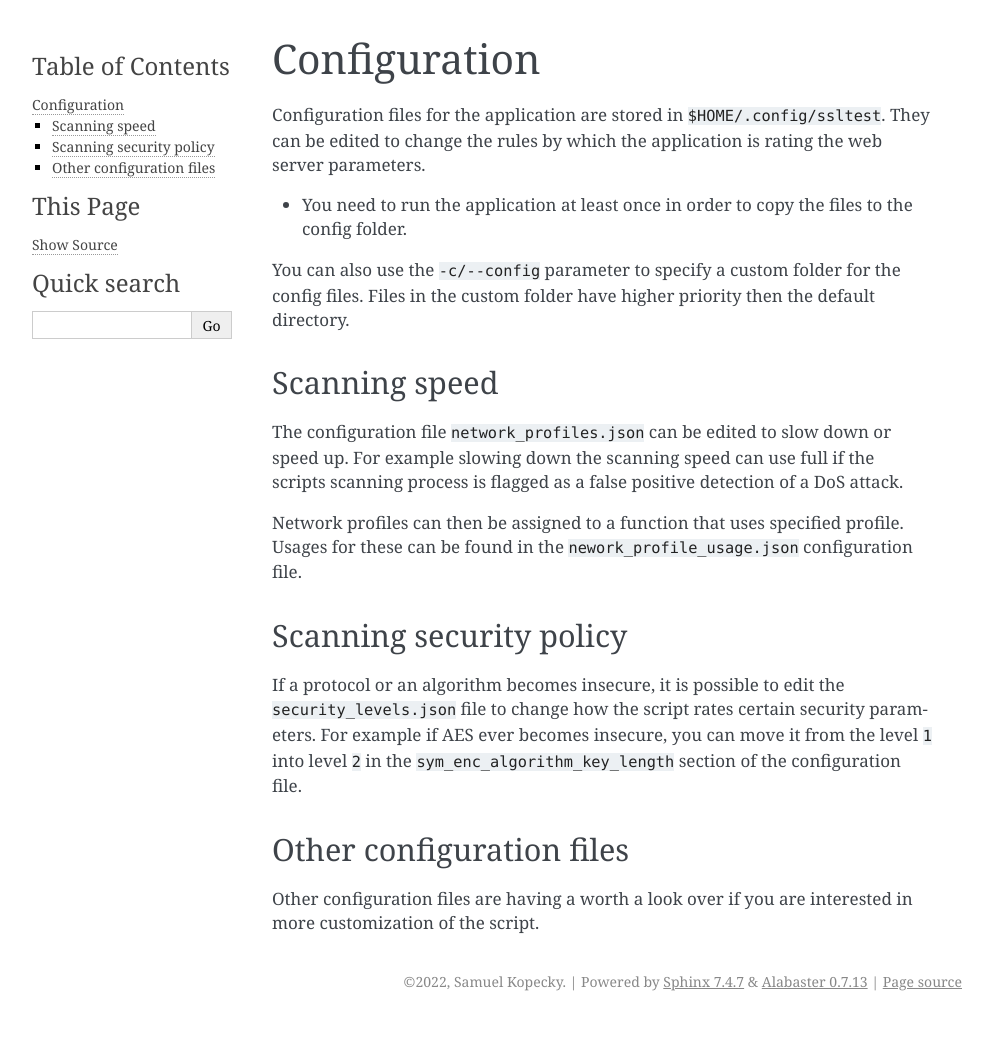
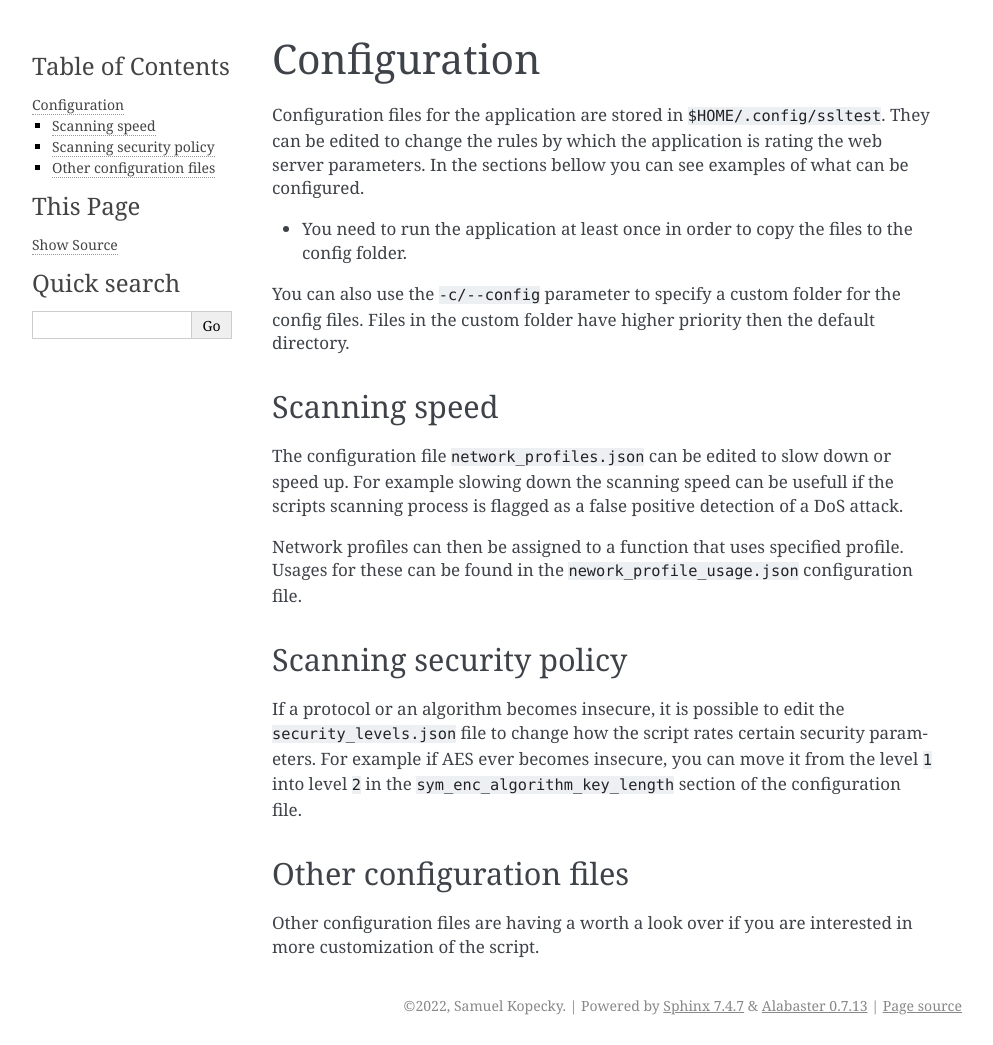
Before and after one commit to SamoKopecky/ssltest, a Sphinx documentation site: the page built from docs/configuration.md, in a window 1280 px wide. Shown: the whole page, without its empty margins (148-1141 px from the left). Built offline with Sphinx 7.4.7, drawn with Linux system fonts in a browser that asks for light colours; before the commit the page ends 1021 px from its top, so only the background shows below that.

```diff
--- a/docs/configuration.md
+++ b/docs/configuration.md
@@ -1,13 +1,14 @@
 # Configuration
 
-Configuration files for the application are stored in `$HOME/.config/ssltest`. They can be edited to change the rules by which the application is rating the web server parameters.
+Configuration files for the application are stored in `$HOME/.config/ssltest`. They can be edited to change the rules by which the application is rating the web server parameters. In the sections bellow you can see examples of what can be configured.
+
 - You need to run the application at least once in order to copy the files to the config folder.
 
 You can also use the `-c/--config` parameter to specify a custom folder for the config files. Files in the custom folder have higher priority then the default directory.
 
 ## Scanning speed
 
-The configuration file `network_profiles.json` can be edited to slow down or speed up. For example slowing down the scanning speed can use full if the scripts scanning process is flagged as a false positive detection of a DoS attack.
+The configuration file `network_profiles.json` can be edited to slow down or speed up. For example slowing down the scanning speed can be usefull if the scripts scanning process is flagged as a false positive detection of a DoS attack.
 
 Network profiles can then be assigned to a function that uses specified profile. Usages for these can be found in the `nework_profile_usage.json` configuration file.
 
```
Also changed, not shown: docs/version-history.md (+2 -1 lines).
